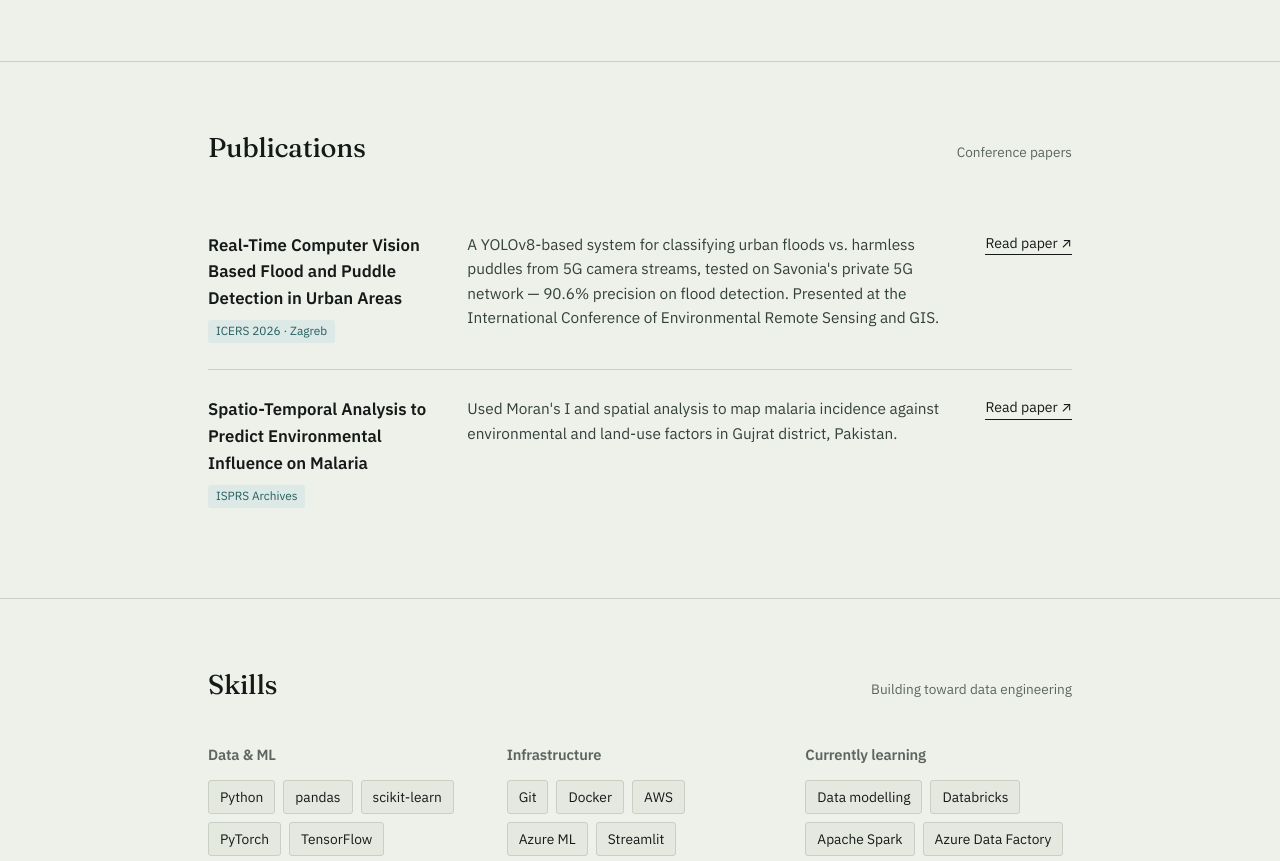
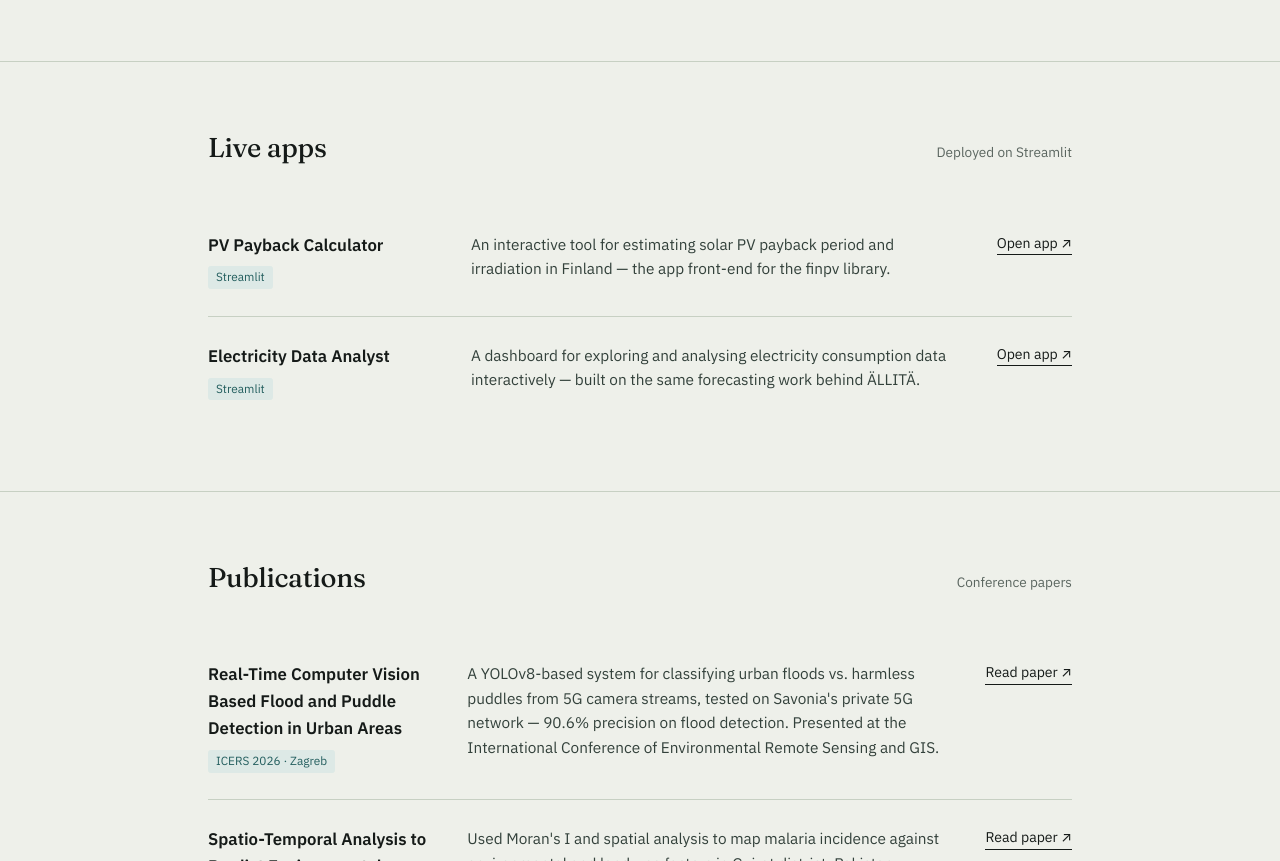
Before and after one commit to shahbazbaig38/shahbaz, a plain HTML site: page index.html in a window 1280 px wide. Shown: the part 3011-3872 px from the top of the page. Drawn offline with Linux system fonts and the light colour scheme.

Commit message:
Add live apps section with project details

```diff
--- a/index.html
+++ b/index.html
@@ -589,6 +589,42 @@
     </div>
   </section>
 
+
+  <!-- ================= LIVE APPS ================= -->
+  <section id="apps">
+    <div class="wrap">
+      <div class="section-head">
+        <h2>Live apps</h2>
+        <div class="count">Deployed on Streamlit</div>
+      </div>
+
+      <div class="project-row">
+        <div>
+          <div class="project-name">PV Payback Calculator</div>
+          <span class="project-tag">Streamlit</span>
+        </div>
+        <div class="project-desc">
+          An interactive tool for estimating solar PV payback period and irradiation
+          in Finland — the app front-end for the finpv library.
+        </div>
+        <a class="project-link" href="https://pvpayback.streamlit.app/" target="_blank" rel="noopener">Open app ↗</a>
+      </div>
+
+      <div class="project-row">
+        <div>
+          <div class="project-name">Electricity Data Analyst</div>
+          <span class="project-tag">Streamlit</span>
+        </div>
+        <div class="project-desc">
+          A dashboard for exploring and analysing electricity consumption data
+          interactively — built on the same forecasting work behind ÄLLITÄ.
+        </div>
+        <a class="project-link" href="https://electricity-data-analyst.streamlit.app/" target="_blank" rel="noopener">Open app ↗</a>
+      </div>
+
+    </div>
+  </section>
+
   <!-- ================= PUBLICATIONS ================= -->
   <section id="publications">
     <div class="wrap">
```
